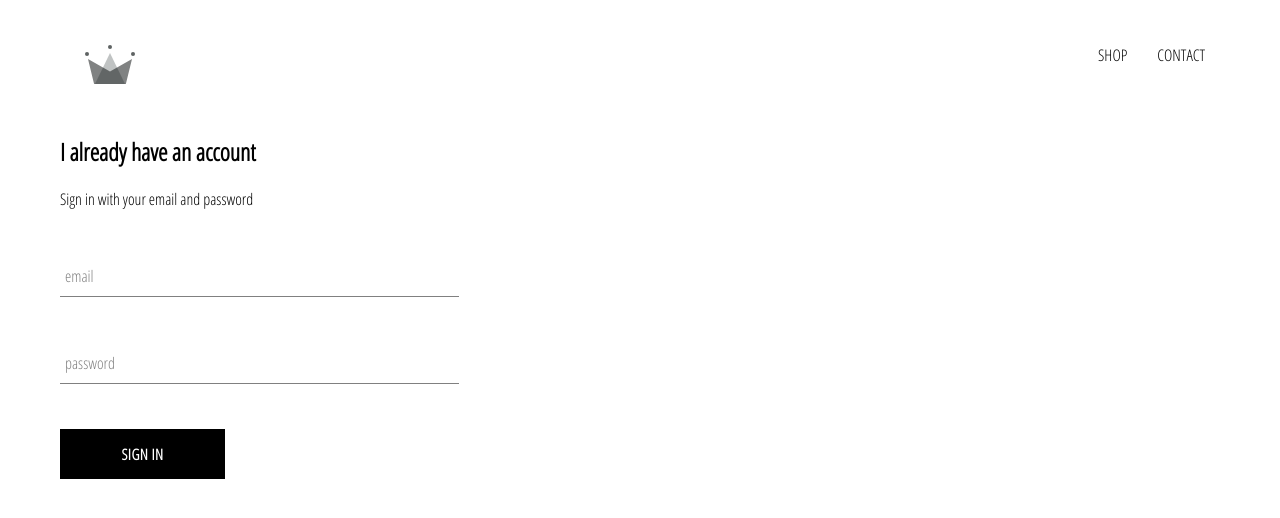
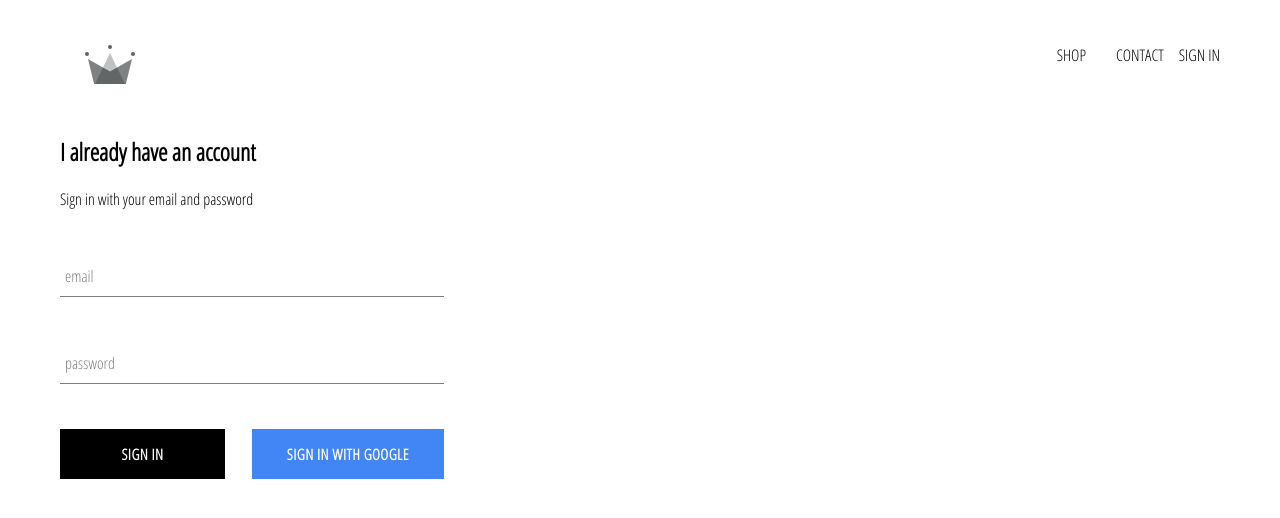
Before and after one commit to khaTruongIT/e-commerce-react-app, a React (Create React App) app: page /signin in a window 1280 px wide. Shown: the top 518 px of the page. Built offline with nearby package versions, Linux system fonts and the light colour scheme; no server answers.

Commit message:
add firebase to project

```diff
--- a/package.json
+++ b/package.json
@@ -6,6 +6,7 @@
     "@testing-library/jest-dom": "^5.12.0",
     "@testing-library/react": "^11.2.6",
     "@testing-library/user-event": "^12.8.3",
+    "firebase": "^8.5.0",
     "node": "^16.0.0",
     "react": "^17.0.2",
     "react-dom": "^17.0.2",
--- a/src/App.css
+++ b/src/App.css
@@ -7,3 +7,7 @@
   text-decoration: none;
   color: black;
 }
+
+* {
+  box-sizing: border-box;
+}
--- a/src/App.js
+++ b/src/App.js
@@ -5,11 +5,36 @@
 import ShopPage from "./pages/shop/shop.component";
 import Header from "./components/header/header.component";
 import SignInAndSignUpPage from "./pages/sign-in and sign-up/signInUp.component";
+import {auth} from './firebase/firebase.utils';
 
-function App() {
+class App extends React.Component {
+    constructor() {
+        super();
+
+        this.state = {
+            currentUser : null
+        }
+    }
+
+    // ngăn ko cho leak information
+    unsuscribeFromAuth = null;
+
+    componentDidMount() {
+       this.unsuscribeFromAuth = auth.onAuthStateChanged(user => {
+            this.setState({currentUser: user});
+            //console.log(user);
+        })
+    }
+
+    componentWillUnmount() {
+        this.unsuscribeFromAuth();
+    }
+
+
+    render() {
         return (
             <div>
-        <Header />
+                <Header currentUser = {this.state.currentUser}/>
                 <Switch>
                     <Route exact path = '/' component = {HomePage} />
                     <Route path='/shop' component={ShopPage}/>
@@ -18,5 +43,6 @@
             </div>
         );
     }
+}
 
 export default App;
--- a/src/components/custom-button/custom-button.component.jsx
+++ b/src/components/custom-button/custom-button.component.jsx
@@ -2,8 +2,9 @@
 
 import './custom-button.styles.scss';
 
-const CustomButton = ({ children, ...otherProps}) => (
-    <button className='custom-button' {...otherProps}>
+const CustomButton = ({ children, isGoogleSignIn, ...otherProps}) => (
+    <button className={`${isGoogleSignIn ? 'google-sign-in' : ''} custom-button`}
+               {...otherProps}>
         {children}
     </button>
 )
--- a/src/components/custom-button/custom-button.styles.scss
+++ b/src/components/custom-button/custom-button.styles.scss
@@ -19,4 +19,14 @@
     color: black;
     border: 1px solid black;
   }
+  &.google-sign-in {
+    background-color: #4285f4;
+    color: white;
+
+    &:hover {
+      background-color: #357ae8;
+      border: none;
+    }
+
+  }
 }
--- a/src/components/header/header.component.jsx
+++ b/src/components/header/header.component.jsx
@@ -1,9 +1,10 @@
 import React from "react";
 import {Link} from "react-router-dom";
 import { ReactComponent as Logo } from '../../assest/crown.svg'
+import {auth} from "../../firebase/firebase.utils";
 import './header.styles.scss';
 
-const Header = () => (
+const Header = ({currentUser}) => (
     <div className='header'>
         <Link to="/" className = 'logo-container' >
             <Logo className= 'logo' />
@@ -16,6 +17,12 @@
             <Link className='option' to='/shop'>
                 CONTACT
             </Link>
+            {
+                currentUser ?
+                    <div className='option' onClick={() => auth.signOut()}> SIGN OUT </div>
+                    :
+                    <Link clasName = 'option' to='/signin'> SIGN IN </Link>
+            }
         </div>
     </div>
 )
--- a/src/components/header/header.styles.scss
+++ b/src/components/header/header.styles.scss
@@ -20,6 +20,7 @@
 
     .option {
       padding: 10px 15px;
+      cursor: pointer;
     }
   }
 }
--- a/src/components/sign-in/sign-in.component.jsx
+++ b/src/components/sign-in/sign-in.component.jsx
@@ -2,6 +2,7 @@
 import FormInput from "../form-input/form-input.component";
 import CustomButton from "../custom-button/custom-button.component";
 import './sign-in.styles.scss';
+import {signInWithGoogle} from "../../firebase/firebase.utils";
 
 class SignIn extends React.Component {
     constructor(props) {
@@ -54,7 +55,10 @@
                         label="password"
                         required
                     />
-                    <CustomButton type='submit'> Sign In </CustomButton>
+                    <div className='buttons'>
+                        <CustomButton type='submit'> Sign In </CustomButton>
+                        <CustomButton onClick={signInWithGoogle} isGoogleSignIn> Sign In With Google </CustomButton>
+                    </div>
                 </form>
             </div>
         )
--- a/src/components/sign-in/sign-in.styles.scss
+++ b/src/components/sign-in/sign-in.styles.scss
@@ -2,4 +2,14 @@
   width: 30vw;
   display: flex;
   flex-direction: column;
+
+  .title {
+    margin: 10px 0;
+  }
+
+  .buttons {
+    display: flex;
+    justify-content: space-between;
+  }
+
 }
--- /dev/null
+++ b/src/firebase/firebase.utils.js
@@ -0,0 +1,26 @@
+import firebase from "firebase/app";
+import 'firebase/firestore';
+import 'firebase/auth';
+import {firstInputPolyfill} from "web-vitals/dist/modules/lib/polyfills/firstInputPolyfill";
+
+const config =  {
+    apiKey: "AIzaSyAJ9rwXqJLrQaKuLrwN5X6tJR-dZz3TCHc",
+    authDomain: "e-commere-8724b.firebaseapp.com",
+    projectId: "e-commere-8724b",
+    storageBucket: "e-commere-8724b.appspot.com",
+    messagingSenderId: "505382105144",
+    appId: "1:505382105144:web:7251017e561b877dbb36cd",
+    measurementId: "G-XMX8BCYFKZ"
+};
+
+firebase.initializeApp(config);
+
+export const auth = firebase.auth();
+export const firestore = firebase.firestore();
+
+//google authentication
+const provider = new firebase.auth.GoogleAuthProvider();
+provider.setCustomParameters({prompt: 'select_account'});
+export const signInWithGoogle = () => auth.signInWithPopup(provider);
+
+export default firebase;
```
Also changed, not shown: 1 other file (tests, documents, lock files or other folders). Lines whose indentation alone changed are shown as unchanged.
